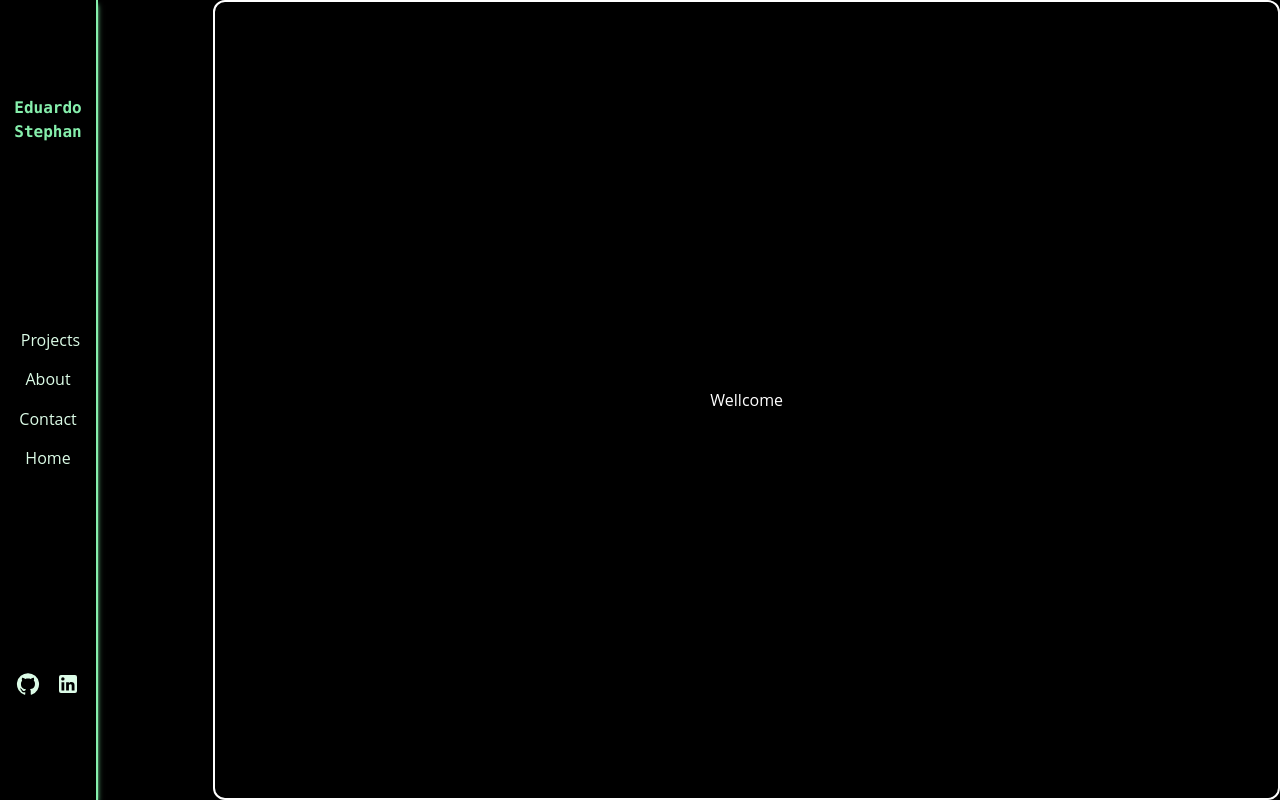
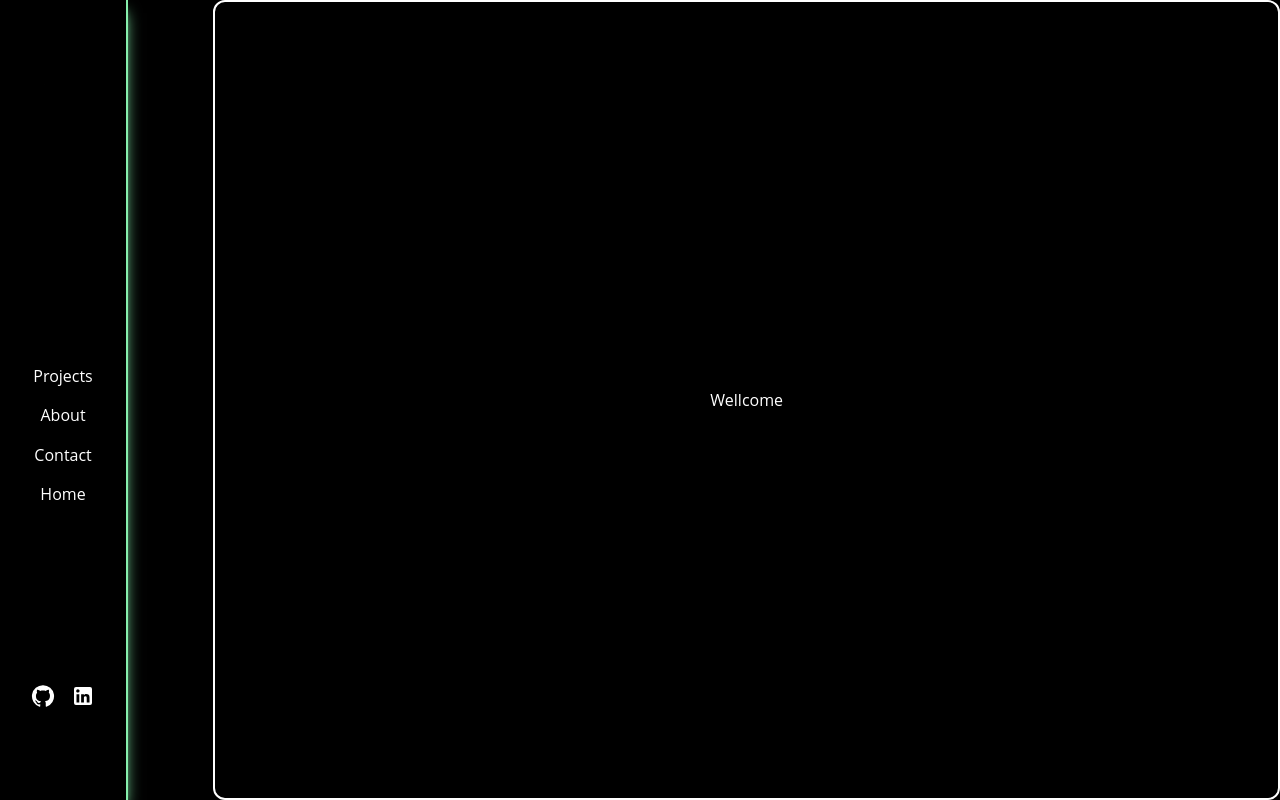
Before and after one commit to StephanCadu/Portfolio, a React (Create React App) app: page / in a window 1280 px wide. Built offline with nearby package versions, Linux system fonts and the light colour scheme.

Commit message:
✨ style: adding gif logo, changing nav shadow and links scale on hover

```diff
--- a/src/components/Home.tsx
+++ b/src/components/Home.tsx
@@ -5,7 +5,7 @@ interface HomeProps {}
 
 const Home: FunctionComponent<HomeProps> = () => {
   return (
-    <div className="flex h-screen w-full items-center justify-between bg-black">
+    <div className="outContainer">
       <Nav />
       <main className="rounded-xl flex min-h-max w-10/12 min-w-min h-full text-white border-white border-2 items-center justify-center flex-col">
         <h1 className="">
--- a/src/components/Nav.tsx
+++ b/src/components/Nav.tsx
@@ -6,27 +6,24 @@ interface NavProps {}
 
 const Nav: FunctionComponent<NavProps> = () => {
   return (
-    <nav className="text-white flex flex-col h-full w-1/6 max-w-max border-r-green-300 border-r-2 min-w-fit items-center justify-around left-0 shadow-md shadow-green-300">
-      <section className="w-24">
-        <h2 className="flex flex-col items-center justify-around text-green-300 h-10 font-mono font-bold text-center">
-          Eduardo Stephan
-          {/* <span className="text-green-300">Stephan</span> */}
-        </h2>
+    <nav className="text-white flex flex-col h-full w-32 border-r-green-300 border-r-2 min-w-fit items-center justify-around left-0 shadow-lg shadow-green-300">
+      <Link to="/" className="h-28 w-28">
+        <div className="logo"></div>
+      </Link>
+
+      <section className="flex flex-col justify-between items-center h-36 font-medium">
+        <Link to="/projects" className="navLink">Projects</Link>
+        <Link to="/about" className="navLink">About</Link>
+        <Link to="/contact" className="navLink">Contact</Link>
+        <Link to="/" className="navLink">Home</Link>
       </section>
 
-      <section className="flex flex-col justify-between items-center h-36 text-green-100 font-medium">
-        <Link to="/projects" className=" w-11/12 hover:text-green-400 border-b-2 hover:border-b-green-400 border-b-black">Projects</Link>
-        <Link to="/about" className="hover:text-green-400 border-b-2 hover:border-b-green-400 border-b-black">About</Link>
-        <Link to="/contact" className="hover:text-green-400 border-b-2 hover:border-b-green-400 border-b-black">Contact</Link>
-        <Link to="/" className="hover:text-green-400 border-b-2 hover:border-b-green-400 border-b-black">Home</Link>
-      </section>
-
-      <section className="flex w-full items-center justify-center text-green-100">
+      <section className="flex w-full items-center justify-center">
         <a href="https://www.linkedin.com/in/carlos-eduardo-stephan-851b91233/" target="_blank" rel="noreferrer">
-          <GitHub className="m-2 hover:text-green-400" />
+          <GitHub className="m-2 hover:text-green-400 hover:scale-110" />
         </a>
         <a href="https://github.com/StephanCadu" target="_blank" rel="noreferrer">
-          <LinkedIn className="m-2 hover:text-green-400" />
+          <LinkedIn className="m-2 hover:text-green-400 hover:scale-110" />
         </a>
       </section>
     </nav>
--- a/src/index.css
+++ b/src/index.css
@@ -19,10 +19,19 @@ code {
     monospace;
 }
 
-/* .logo {
-  background-image: url('./images/logo.png');
-  height: 120px;
-  width: 150px;
-  background-size: contain;
-  background-repeat: no-repeat;
-} */
+.logo {
+  background-image: url('./images/E.gif');
+  position: fixed;
+  height: 100px;
+  width: 100px;
+  /* background-size: contain; */
+  background-size: cover;
+}
+
+.navLink {
+  @apply hover:text-green-400 border-b-2 border-b-black hover:scale-105
+}
+
+.outContainer {
+  @apply flex h-screen w-full items-center justify-between bg-black
+}
```
Also changed, not shown: src/images/E.gif (added), 1 other file (tests, documents, lock files or other folders).
